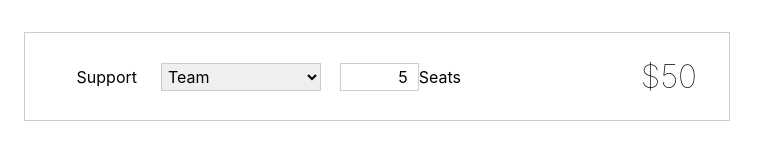
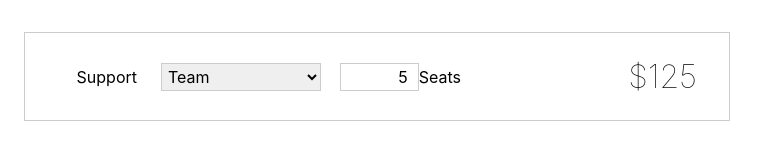
Before and after one commit to mickaelpham/zendesk-subscription, a Vue app: page / in a window 1280 px wide. Shown: the top 152 px of the page, without its empty margins (0-769 px from the left). Built offline with nearby package versions, Linux system fonts and the light colour scheme.

Commit message:
Add a fake API for the /preview

```diff
--- /dev/null
+++ b/src/api.js
@@ -0,0 +1,32 @@
+const _prices = {
+  1: {
+    1: 9,
+    2: 25,
+    3: 49,
+    4: 99
+  },
+  2: {
+    1: 1,
+    2: 14,
+    3: 29,
+    4: 59
+  },
+  3: {
+    1: 1,
+    2: 10,
+    3: 100,
+    4: 1000
+  }
+}
+
+export default {
+  preview (configuration) {
+    return new Promise(function(resolve, reject) {
+      configuration.products.forEach(function(product) {
+        let newCost = _prices[product.id][product.planId]
+        product.cost = newCost * product.quantity
+      })
+      resolve(configuration)
+    })
+  }
+}
--- a/src/components/PlanSelection.vue
+++ b/src/components/PlanSelection.vue
@@ -5,12 +5,11 @@
     </div>
 
     <div class="plans">
-      <select>
+      <select v-model.number="planId">
         <option
           v-for="plan in plans"
           :key="plan.id"
           :value="plan.id"
-          :selected="plan.id === current.planId"
         >
           {{ plan.name }}
         </option>
@@ -21,14 +20,14 @@
       <input
         class="quantity-field"
         type="number"
-        :value="current.quantity"
+        v-model.number="quantity"
         v-bind:id="quantityLabel"
       >
       <label v-bind:for="quantityLabel">{{ product.unitOfMeasure }}</label>
     </div>
 
     <div class="cost">
-      ${{ current.cost }}
+      ${{ preview.cost }}
     </div>
   </div>
 </template>
@@ -41,9 +40,6 @@ export default {
 
   data () {
     return {
-      selected: null,
-      quantity: null,
-
       plans: [
         { id: 1, name: 'Essential' },
         { id: 2, name: 'Team' },
@@ -59,6 +55,35 @@ export default {
     },
     current () {
       return this.$store.getters.currentPlanForProduct(this.product.id)
+    },
+    preview () {
+      return this.$store.getters.previewedPlanForProduct(this.product.id)
+    },
+    planId: {
+      get () {
+        return this.preview.planId;
+      },
+      set (value) {
+        this.$store.commit('updatePreviewPlanForProduct', {
+          productId: this.product.id,
+          planId: value,
+          quantity: this.quantity
+        })
+        this.$store.dispatch('preview')
+      }
+    },
+    quantity: {
+      get () {
+        return this.preview.quantity;
+      },
+      set (value) {
+        this.$store.commit('updatePreviewPlanForProduct', {
+          productId: this.product.id,
+          planId: this.planId,
+          quantity: value
+        })
+        this.$store.dispatch('preview')
+      }
     }
   }
 }
--- a/src/store.js
+++ b/src/store.js
@@ -1,5 +1,6 @@
 import Vue from 'vue'
 import Vuex from 'vuex'
+import api from './api.js'
 
 Vue.use(Vuex)
 
@@ -7,7 +8,14 @@ export default new Vuex.Store({
   state: {
     current: {
       products: [
-        { id: 1, planId: 2, quantity: 5, cost: 50 },
+        { id: 1, planId: 2, quantity: 5, cost: 125 },
+        { id: 2, planId: 1, quantity: 3, cost: 3 },
+        { id: 3, planId: 4, quantity: 7, cost: 7000 },
+      ]
+    },
+    preview: {
+      products: [
+        { id: 1, planId: 2, quantity: 5, cost: 125 },
         { id: 2, planId: 1, quantity: 3, cost: 3 },
         { id: 3, planId: 4, quantity: 7, cost: 7000 },
       ]
@@ -17,12 +25,29 @@ export default new Vuex.Store({
   getters: {
     currentPlanForProduct: (state) => (id) => {
       return state.current.products.find(product => product.id === id)
+    },
+    previewedPlanForProduct: (state) => (id) => {
+      return state.preview.products.find(product => product.id === id)
     }
   },
 
   actions: {
+    preview ({ commit, state }) {
+      api.preview(state.preview).then(response => {
+        commit('updatePreviewWithCosts', response)
+      })
+    }
   },
 
   mutations: {
+    updatePreviewPlanForProduct: (state, payload) => {
+      let product = state.preview.products.find(product => product.id === payload.productId)
+      product.planId = payload.planId
+      product.quantity = payload.quantity
+    },
+
+    updatePreviewWithCosts: (state, payload) => {
+      state.preview = payload
+    }
   }
 })
```
